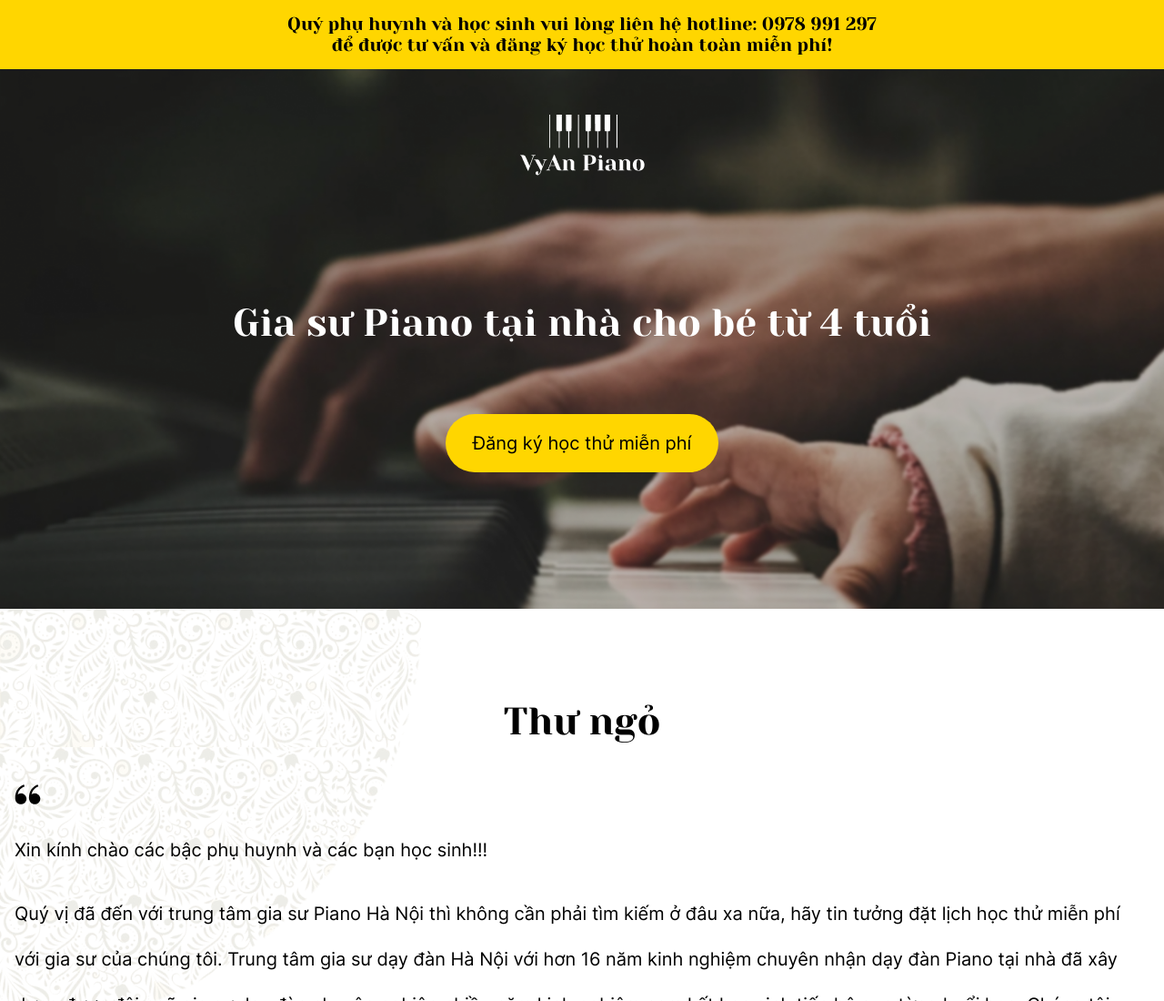
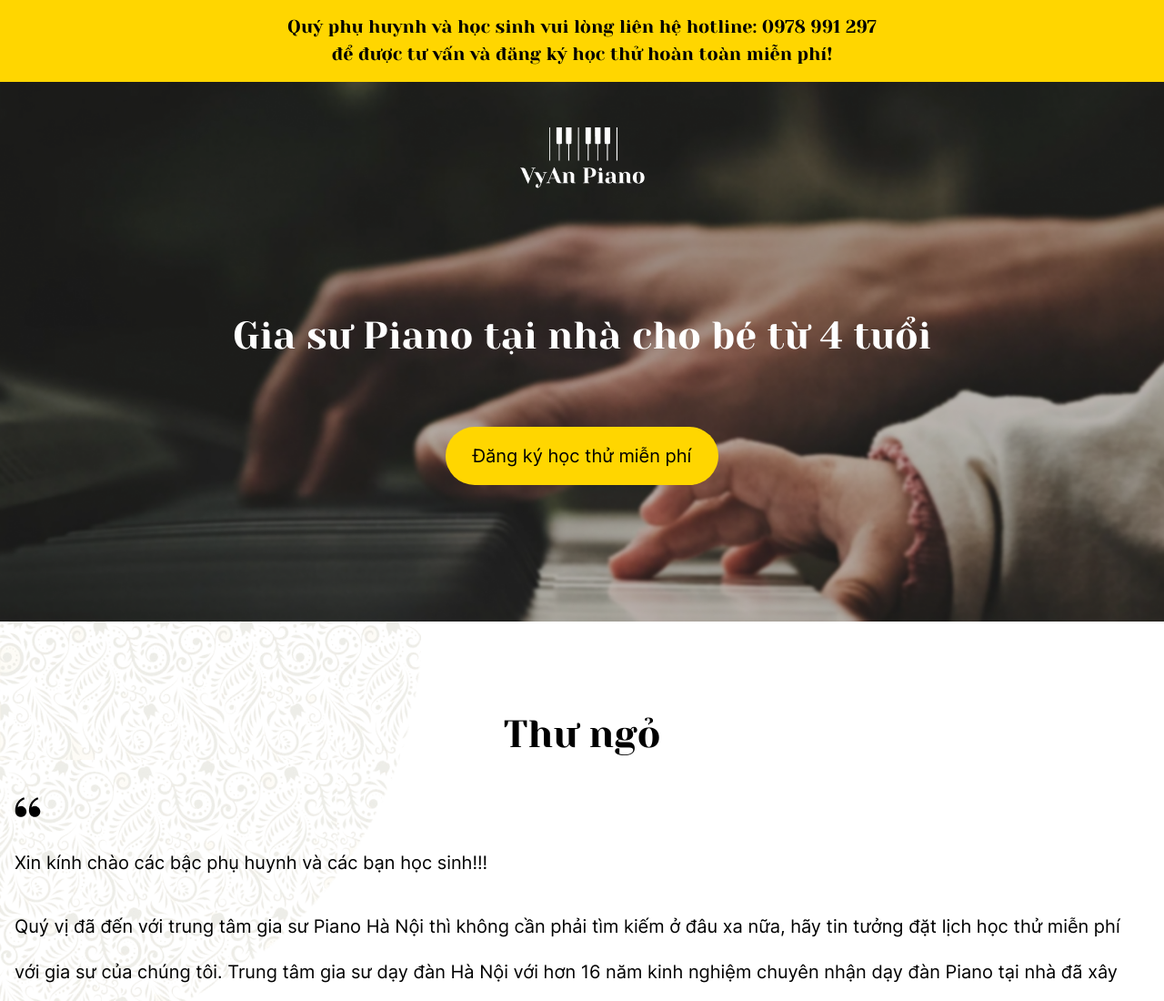
Before and after one commit to bachdgvn/vyan, a plain HTML site: page index.html in a window 1280 px wide. Shown: the top 1100 px of the page at 91% size. Drawn offline with Linux system fonts and the light colour scheme.

```diff
--- a/index.html
+++ b/index.html
@@ -6,7 +6,7 @@
     <link rel="stylesheet" href="./css/app.css">
 </head>
 <body id="body">
-<div class="flex center middle bg-primary impress-font txt-center fs-md py-md">
+<div class="flex center middle bg-primary impress-font txt-center fs-md py-md" style="line-height: 30px;">
     Quý phụ huynh và học sinh vui lòng liên hệ hotline: 0978 991 297 <br/>
     để được tư vấn và đăng ký học thử hoàn toàn miễn phí!
 </div>
```
